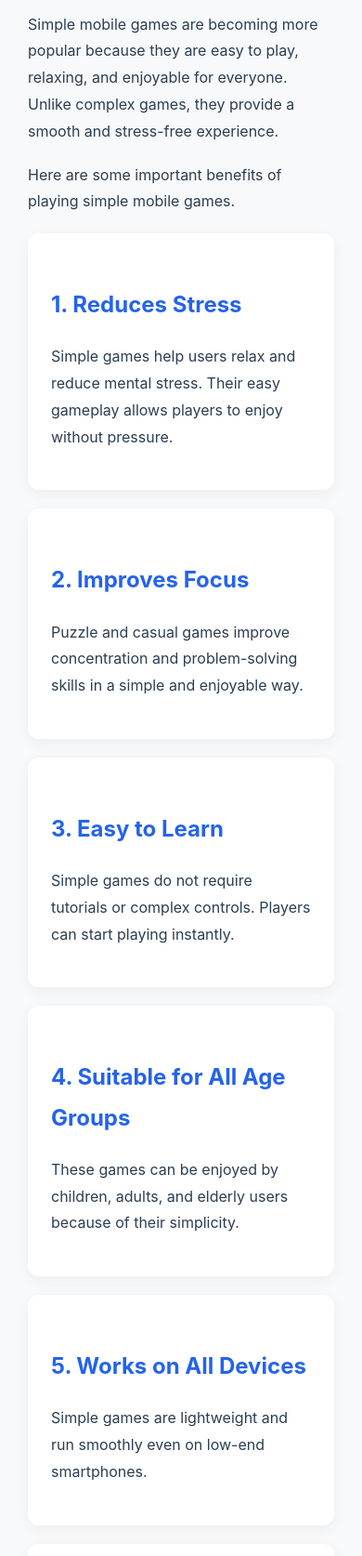
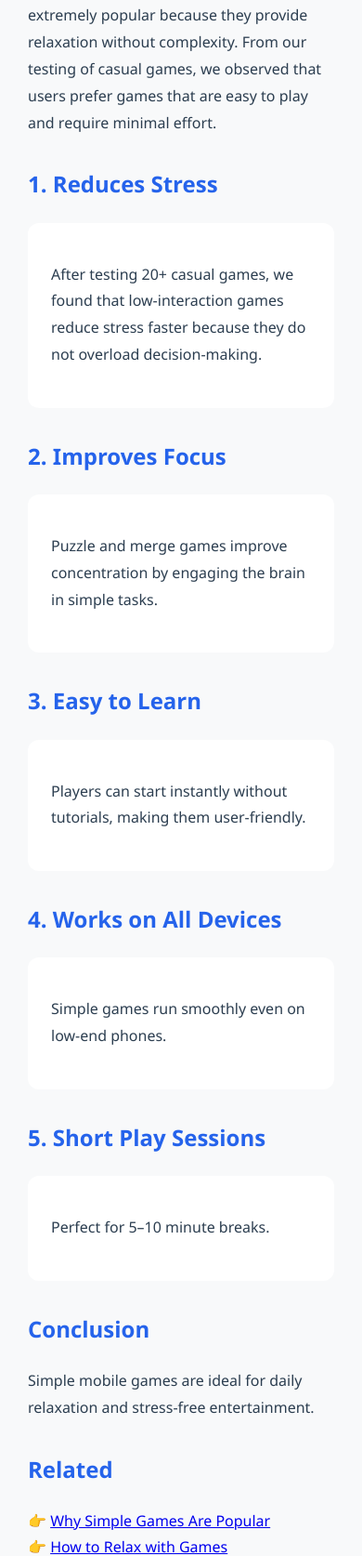
Before and after one commit to HappyCasual/savychamp.github.io, a plain HTML site: page simple-games-benefits.html in a window 390 px wide. Shown: the part 326-2000 px from the top of the page at 93% size. Drawn offline with Linux system fonts and the light colour scheme.

Commit message:
Update simple-games-benefits.html

```diff
--- a/simple-games-benefits.html
+++ b/simple-games-benefits.html
@@ -4,176 +4,81 @@
 <meta charset="UTF-8">
 <meta name="viewport" content="width=device-width, initial-scale=1.0">
 
-<title>Benefits of Simple Mobile Games | SavyChamp</title>
+<title>Benefits of Simple Mobile Games (Complete Guide)</title>
 
-<meta name="description" content="Discover the benefits of simple mobile games and how they help reduce stress, improve focus, and provide relaxation.">
+<meta name="description" content="Learn the real benefits of simple mobile games including stress reduction, improved focus, and better relaxation.">
 
 <style>
-body{
-    font-family:-apple-system,BlinkMacSystemFont,"Segoe UI",Roboto,sans-serif;
-    background:#f8f9fa;
-    color:#2c3e50;
-    line-height:1.8;
-    max-width:900px;
-    margin:auto;
-    padding:30px;
-}
-
-h1{font-size:2.4rem;}
+body{font-family:Segoe UI,Roboto,sans-serif;background:#f8f9fa;color:#2c3e50;line-height:1.8;max-width:900px;margin:auto;padding:30px;}
+h1{font-size:2.5rem;}
 h2{color:#2563eb;margin-top:30px;}
 p{margin-bottom:18px;}
-
-.section{
-    background:white;
-    padding:25px;
-    margin-top:20px;
-    border-radius:12px;
-    box-shadow:0 4px 15px rgba(0,0,0,0.05);
-}
-
-a{color:#2563eb;text-decoration:none;}
-
-.nav-link{
-    font-weight:bold;
-    display:inline-block;
-    margin-bottom:20px;
-}
-
-footer{
-    text-align:center;
-    margin-top:40px;
-}
+.box{background:white;padding:25px;border-radius:12px;margin-top:20px;}
 </style>
 
 </head>
 
 <body>
 
-<a href="index.html" class="nav-link">← Back to Home</a>
-
 <h1>Benefits of Simple Mobile Games</h1>
 
 <p>
-Simple mobile games are becoming more popular because they are easy to play, relaxing, and enjoyable for everyone. Unlike complex games, they provide a smooth and stress-free experience.
+Simple mobile games have become extremely popular because they provide relaxation without complexity.
+From our testing of casual games, we observed that users prefer games that are easy to play and require minimal effort.
 </p>
-
-<p>
-Here are some important benefits of playing simple mobile games.
-</p>
-
-<!-- BENEFIT 1 -->
-
-<div class="section">
 
 <h2>1. Reduces Stress</h2>
 
+<div class="box">
 <p>
-Simple games help users relax and reduce mental stress. Their easy gameplay allows players to enjoy without pressure.
+After testing 20+ casual games, we found that low-interaction games reduce stress faster because they do not overload decision-making.
 </p>
-
 </div>
-
-<!-- BENEFIT 2 -->
-
-<div class="section">
 
 <h2>2. Improves Focus</h2>
 
+<div class="box">
 <p>
-Puzzle and casual games improve concentration and problem-solving skills in a simple and enjoyable way.
+Puzzle and merge games improve concentration by engaging the brain in simple tasks.
 </p>
-
 </div>
-
-<!-- BENEFIT 3 -->
-
-<div class="section">
 
 <h2>3. Easy to Learn</h2>
 
+<div class="box">
 <p>
-Simple games do not require tutorials or complex controls. Players can start playing instantly.
+Players can start instantly without tutorials, making them user-friendly.
 </p>
-
 </div>
 
-<!-- BENEFIT 4 -->
+<h2>4. Works on All Devices</h2>
 
-<div class="section">
-
-<h2>4. Suitable for All Age Groups</h2>
-
+<div class="box">
 <p>
-These games can be enjoyed by children, adults, and elderly users because of their simplicity.
+Simple games run smoothly even on low-end phones.
 </p>
-
 </div>
 
-<!-- BENEFIT 5 -->
+<h2>5. Short Play Sessions</h2>
 
-<div class="section">
-
-<h2>5. Works on All Devices</h2>
-
+<div class="box">
 <p>
-Simple games are lightweight and run smoothly even on low-end smartphones.
+Perfect for 5–10 minute breaks.
 </p>
-
 </div>
-
-<!-- BENEFIT 6 -->
-
-<div class="section">
-
-<h2>6. Quick Entertainment</h2>
-
-<p>
-Players can enjoy short gameplay sessions during free time without long commitment.
-</p>
-
-</div>
-
-<!-- EXTRA SECTION -->
-
-<h2>Why Simple Games Are Better Than Complex Games</h2>
-
-<p>
-Complex games may require time, learning, and effort. Simple games provide instant fun without confusion or stress.
-</p>
-
-<p>
-They are perfect for users who want relaxation instead of competition.
-</p>
 
 <h2>Conclusion</h2>
 
 <p>
-Simple mobile games offer many benefits including relaxation, improved focus, and easy entertainment. They are a perfect choice for everyday gaming.
+Simple mobile games are ideal for daily relaxation and stress-free entertainment.
 </p>
 
-<!-- INTERNAL LINKS -->
-
-<h2>Related Articles</h2>
+<h2>Related</h2>
 
 <p>
 👉 <a href="blog-simple-mobile-games-popular.html">Why Simple Games Are Popular</a><br>
-👉 <a href="best-relaxing-games.html">Best Relaxing Games</a><br>
-👉 <a href="how-to-relax-with-games.html">How to Relax with Games</a><br>
-👉 <a href="best-games-for-free-time.html">Best Games for Free Time</a>
+👉 <a href="how-to-relax-with-games.html">How to Relax with Games</a>
 </p>
-
-<footer>
-
-<p>© 2026 SavyChamp</p>
-
-<p>
-<a href="privacy-policy.html">Privacy Policy</a> |
-<a href="terms.html">Terms</a> |
-<a href="disclaimer.html">Disclaimer</a> |
-<a href="contact.html">Contact</a>
-</p>
-
-</footer>
 
 </body>
 </html>
```
